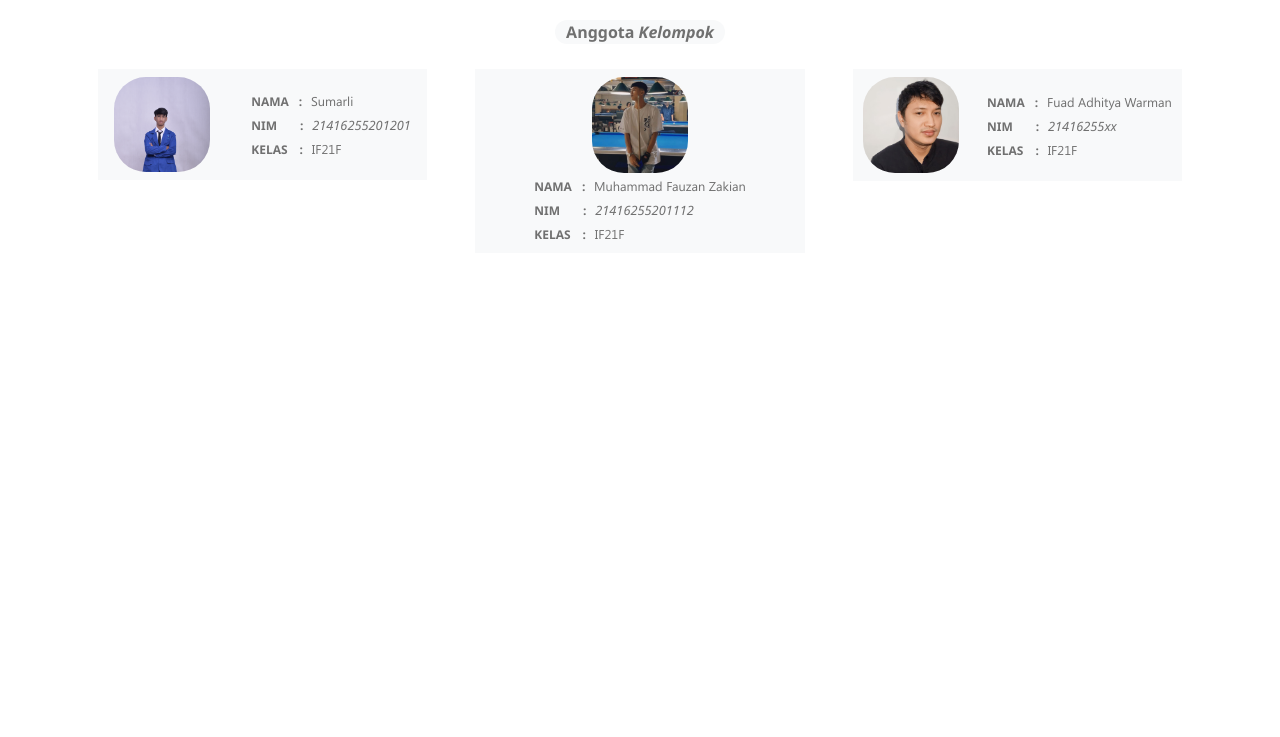
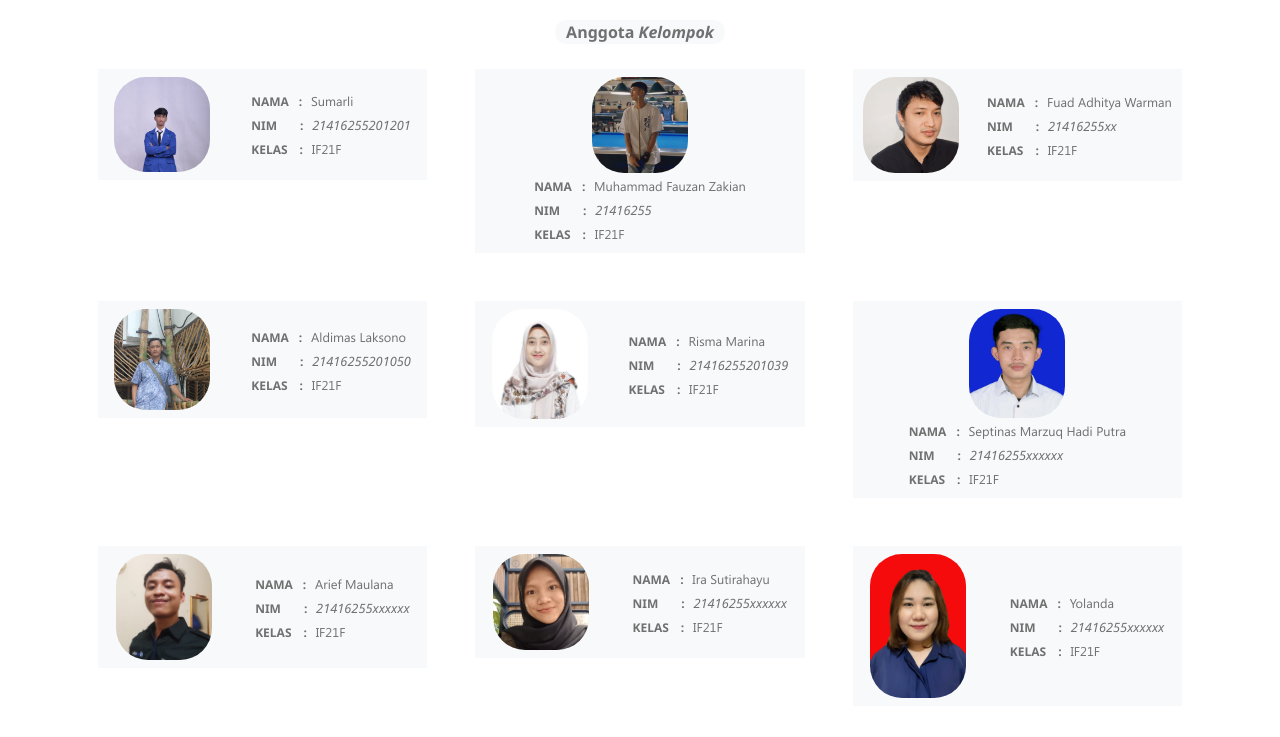
Before and after one commit to fauzananasta/portofolio, a PHP site: page /index.php in a window 1280 px wide. Shown: the part 50-787 px from the top of the page. Run offline with PHP 8.4, Linux system fonts and the light colour scheme.

Commit message:
Upload Foto

```diff
--- a/load.php
+++ b/load.php
@@ -10,7 +10,7 @@ $model = [
     1 => [
         'nama' => 'Muhammad Fauzan Zakian',
         'photo' => 'assets/img/photos/fauzan.jpg',
-        'nim' => '21416255201112',
+        'nim' => '21416255',
         'kelas' => 'IF21F',
     ],
     2 => [
@@ -19,5 +19,41 @@ $model = [
         'nim' => '21416255xx',
         'kelas' => 'IF21F',
     ],
+    3 => [
+        'nama' => 'Aldimas Laksono',
+        'photo' => 'assets/img/photos/Dimas.JPG',
+        'nim' => '21416255201050',
+        'kelas' => 'IF21F',
+    ],
+    4 => [
+        'nama' => 'Risma Marina',
+        'photo' => 'assets/img/photos/Risma.jpg',
+        'nim' => '21416255201039',
+        'kelas' => 'IF21F',
+    ],
+    5 => [
+        'nama' => 'Septinas Marzuq Hadi Putra',
+        'photo' => 'assets/img/photos/Tian.jpg',
+        'nim' => '21416255xxxxxx',
+        'kelas' => 'IF21F',
+    ],
+    6 => [
+        'nama' => 'Arief Maulana',
+        'photo' => 'assets/img/photos/Arief.jpg',
+        'nim' => '21416255xxxxxx',
+        'kelas' => 'IF21F',
+    ],
+    7 => [
+        'nama' => 'Ira Sutirahayu',
+        'photo' => 'assets/img/photos/ira s.jpg',
+        'nim' => '21416255xxxxxx',
+        'kelas' => 'IF21F',
+    ],
+    8 => [
+        'nama' => 'Yolanda',
+        'photo' => 'assets/img/photos/4x6.jpg',
+        'nim' => '21416255xxxxxx',
+        'kelas' => 'IF21F',
+    ],
 
 ];
```
Also changed, not shown: assets/img/photos/4x6.jpg (added), assets/img/photos/Arief.jpg (added), assets/img/photos/Dimas.JPG (added), assets/img/photos/Risma.jpg (added), assets/img/photos/Tian.jpg (added).
